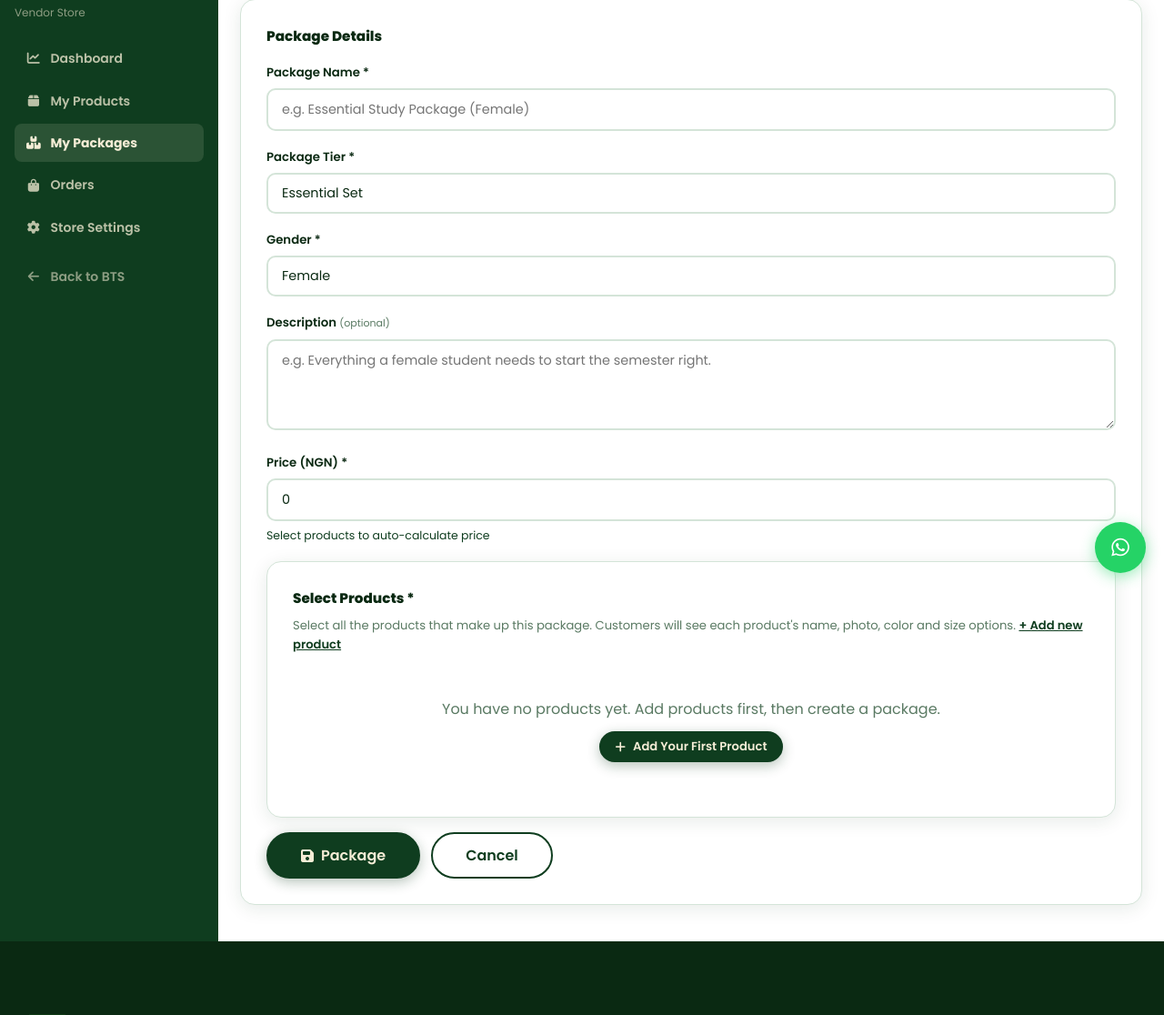
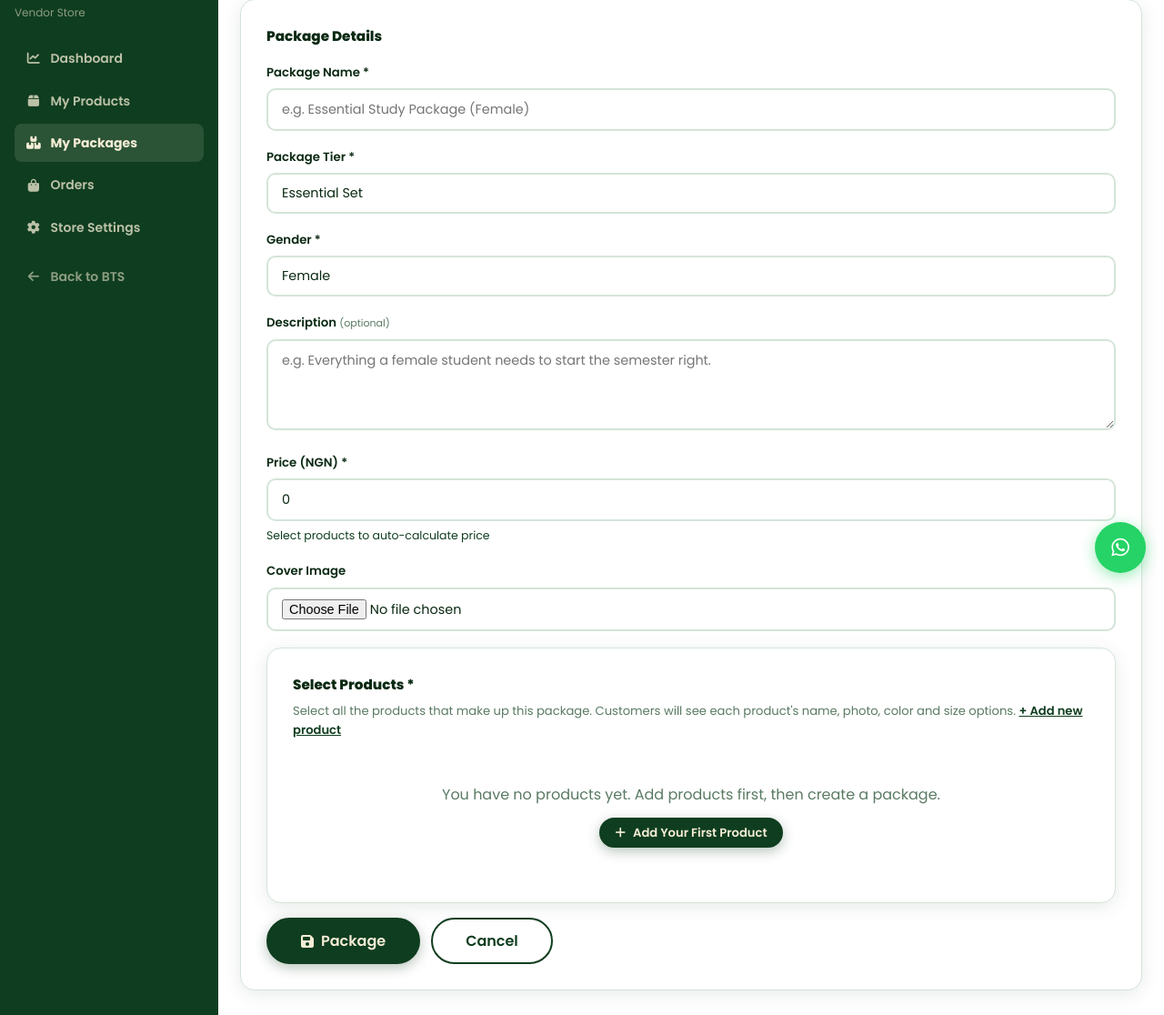
Before and after one commit to Timotee-dev/bts-project, a Django app: template templates/vendors/package_form.html in a window 1280 px wide. Shown: the part 150-1266 px from the top of the page at 91% size. Run offline with Django 5.2, Linux system fonts and the light colour scheme; the template is opened without the code that fills it, so the values that code supplies are empty.

Commit message:
Promo button on packages, cover image upload, quantity selection per item

```diff
--- a/templates/vendors/package_form.html
+++ b/templates/vendors/package_form.html
@@ -97,6 +97,15 @@
           </p>
         </div>
 
+        <div class="form-group">
+          <label class="form-label">Cover Image</label>
+          {% if package.cover_image %}
+            <img src="{{ package.cover_image.url }}" style="height:80px;border-radius:8px;margin-bottom:8px;display:block;" alt="Cover">
+            <p style="font-size:0.75rem;color:var(--gray);margin-bottom:6px;">Current image shown above. Upload a new one to replace it.</p>
+          {% endif %}
+          <input type="file" name="cover_image" class="form-control" accept="image/*">
+        </div>
+
 
 
       <!-- Product selection -->
```
Also changed, not shown: templates/store/package_detail.html (+20 -3 lines).
